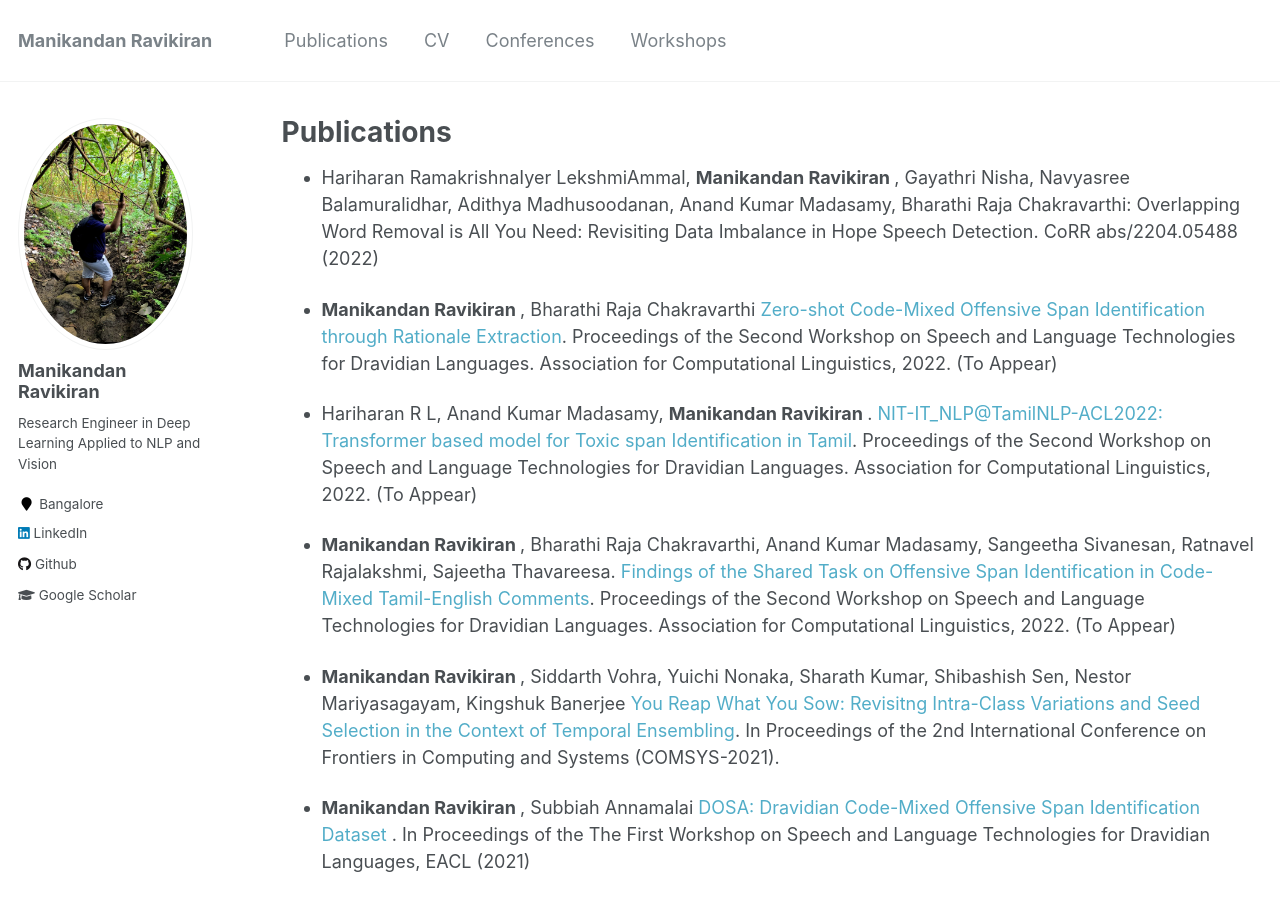
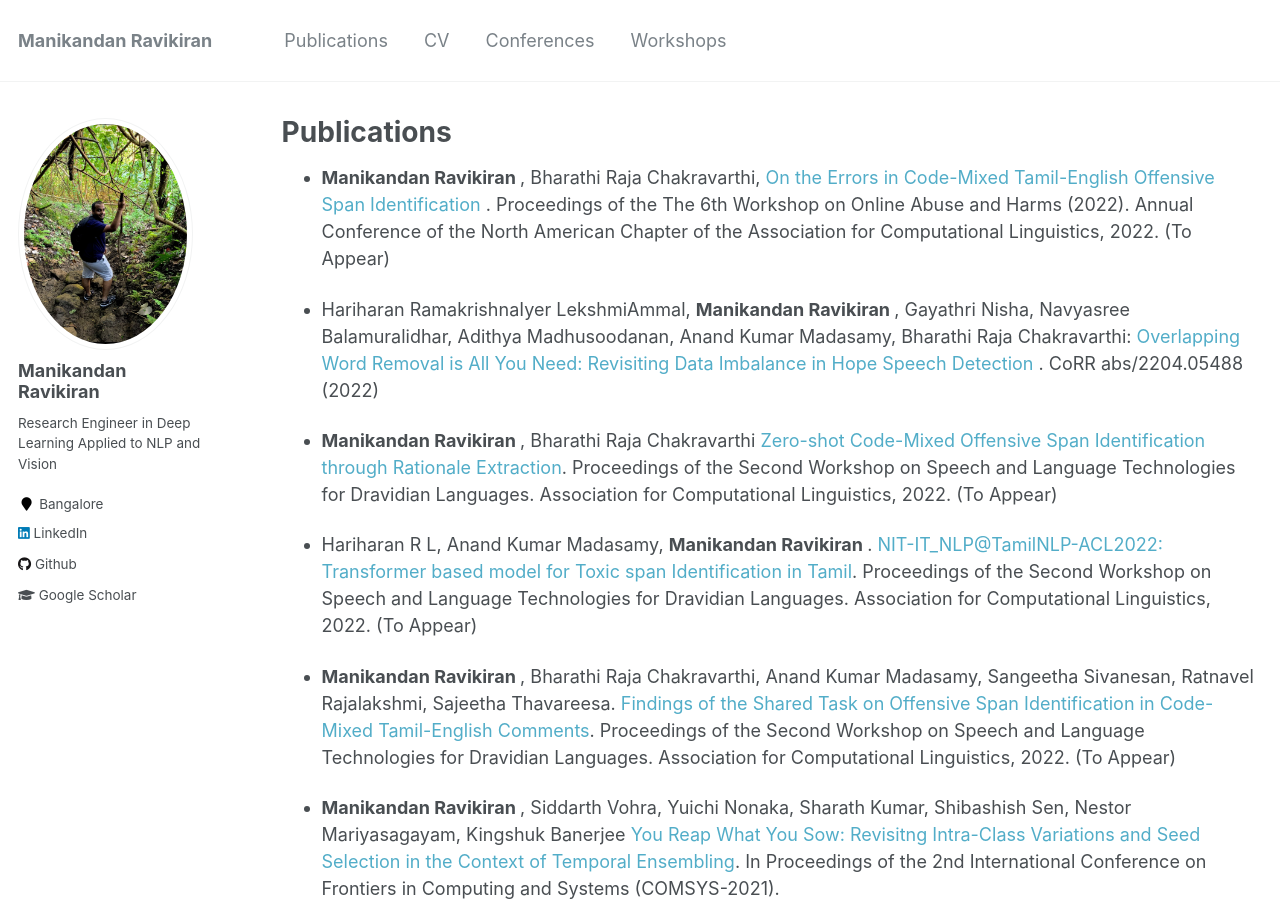
Before and after one commit to manikandan-ravikiran/manikandan-ravikiran.github.io, a Jekyll site: the page built from _pages/publications.md, in a window 1280 px wide and 900 px high. Built offline with Jekyll 4.4.1, drawn with Linux system fonts in a browser that asks for light colours.

Commit message:
Added recent papers

```diff
--- a/_pages/publications.md
+++ b/_pages/publications.md
@@ -5,14 +5,16 @@ permalink: /publications/
 author_profile: true
 ---
 
-* 	Hariharan RamakrishnaIyer LekshmiAmmal, <b> Manikandan Ravikiran </b>, Gayathri Nisha, Navyasree Balamuralidhar, Adithya Madhusoodanan, Anand Kumar Madasamy, Bharathi Raja Chakravarthi: Overlapping Word Removal is All You Need: Revisiting Data Imbalance in Hope Speech Detection. CoRR abs/2204.05488 (2022)
+*  <b> Manikandan Ravikiran </b> , Bharathi Raja Chakravarthi, <a href="https://manikandan-ravikiran.github.io/files/errors_span.pdf" style="text-decoration: none;"> On the Errors in Code-Mixed Tamil-English Offensive Span Identification </a>. Proceedings of the The 6th Workshop on Online Abuse and Harms (2022). Annual Conference of the North American Chapter of the Association for Computational Linguistics, 2022. (To Appear)
 
-*  <b> Manikandan Ravikiran </b>, Bharathi Raja Chakravarthi <a href="" style="text-decoration: none;">Zero-shot Code-Mixed Offensive Span Identification through Rationale
+* 	Hariharan RamakrishnaIyer LekshmiAmmal, <b> Manikandan Ravikiran </b>, Gayathri Nisha, Navyasree Balamuralidhar, Adithya Madhusoodanan, Anand Kumar Madasamy, Bharathi Raja Chakravarthi: <a href="https://arxiv.org/abs/2204.05488" style="text-decoration: none;"> Overlapping Word Removal is All You Need: Revisiting Data Imbalance in Hope Speech Detection </a>. CoRR abs/2204.05488 (2022)
+
+*  <b> Manikandan Ravikiran </b>, Bharathi Raja Chakravarthi <a href="https://manikandan-ravikiran.github.io/files/zeroshot.pdf" style="text-decoration: none;">Zero-shot Code-Mixed Offensive Span Identification through Rationale
 Extraction</a>. Proceedings of the Second Workshop on Speech and Language Technologies for Dravidian Languages. Association for Computational Linguistics, 2022. (To Appear)
 
-* Hariharan R L, Anand Kumar Madasamy, <b> Manikandan Ravikiran </b>. <a href="" style="text-decoration: none;">NIT-IT_NLP@TamilNLP-ACL2022: Transformer based model for Toxic span Identification in Tamil</a>. Proceedings of the Second Workshop on Speech and Language Technologies for Dravidian Languages. Association for Computational Linguistics, 2022. (To Appear)
+* Hariharan R L, Anand Kumar Madasamy, <b> Manikandan Ravikiran </b>. <a href="https://manikandan-ravikiran.github.io/files/nitk.pdf" style="text-decoration: none;">NIT-IT_NLP@TamilNLP-ACL2022: Transformer based model for Toxic span Identification in Tamil</a>. Proceedings of the Second Workshop on Speech and Language Technologies for Dravidian Languages. Association for Computational Linguistics, 2022. (To Appear)
 
-* <b> Manikandan Ravikiran </b>, Bharathi Raja Chakravarthi, Anand Kumar Madasamy, Sangeetha Sivanesan, Ratnavel Rajalakshmi, Sajeetha Thavareesa. <a href="" style="text-decoration: none;">Findings of the Shared Task on Offensive Span Identification in Code-Mixed Tamil-English Comments</a>. Proceedings of the Second Workshop on Speech and Language Technologies for Dravidian Languages. Association for Computational Linguistics, 2022. (To Appear)
+* <b> Manikandan Ravikiran </b>, Bharathi Raja Chakravarthi, Anand Kumar Madasamy, Sangeetha Sivanesan, Ratnavel Rajalakshmi, Sajeetha Thavareesa. <a href="https://manikandan-ravikiran.github.io/files/findings.pdf" style="text-decoration: none;">Findings of the Shared Task on Offensive Span Identification in Code-Mixed Tamil-English Comments</a>. Proceedings of the Second Workshop on Speech and Language Technologies for Dravidian Languages. Association for Computational Linguistics, 2022. (To Appear)
 
 * <b> Manikandan Ravikiran </b>, Siddarth Vohra, Yuichi Nonaka, Sharath Kumar, Shibashish Sen, Nestor Mariyasagayam, Kingshuk Banerjee <a href="" style="text-decoration: none;"> You Reap What You Sow: Revisitng Intra-Class Variations and Seed Selection in the Context of Temporal Ensembling</a>. In Proceedings of the 2nd International Conference on Frontiers in Computing and Systems (COMSYS-2021).
 
```
